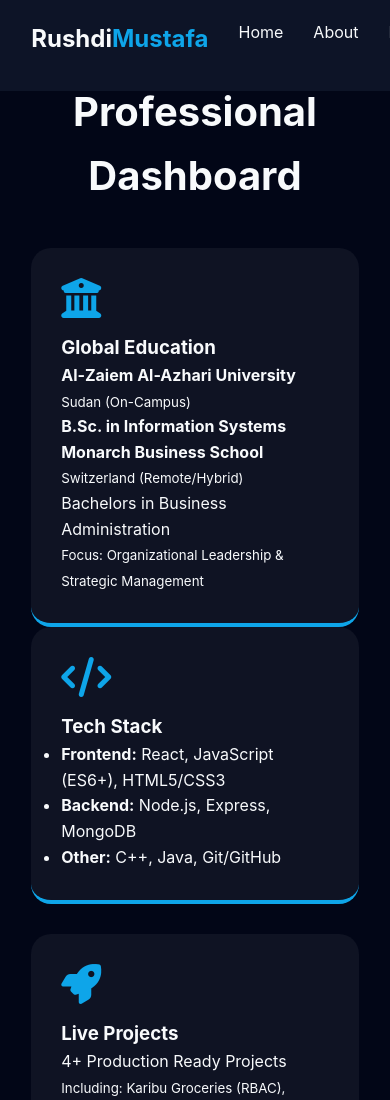
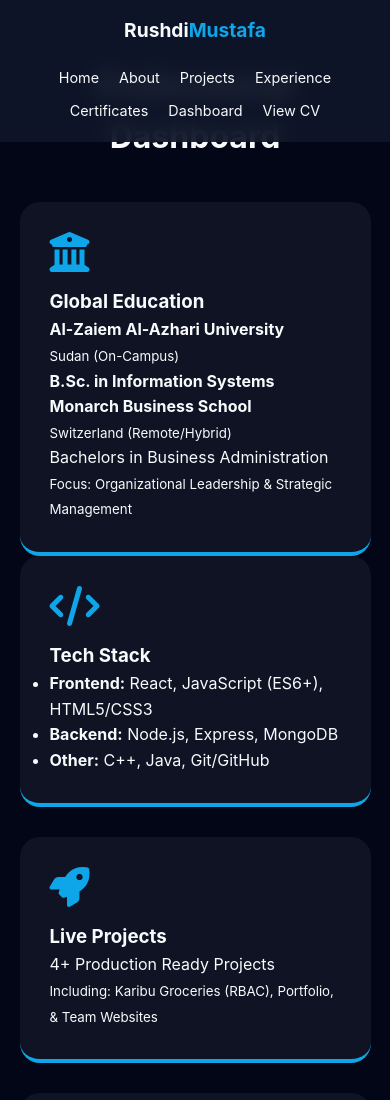
Before and after one commit to rushdim/my-website, a plain HTML site: page dash.html in a window 390 px wide. Shown: the top 1100 px of the page. Drawn offline with Linux system fonts and the light colour scheme.

Commit message:
responsive

```diff
--- a/exp.css
+++ b/exp.css
@@ -57,3 +57,73 @@
     margin-bottom: 5px;
     color: #e2e8f0;
 }
+
+/* --- Responsive Media Queries --- */
+
+/* For Tablets (Screens smaller than 992px) */
+@media (max-width: 992px) {
+    .container {
+        padding: 60px 5%; /* Reduce side padding */
+    }
+
+    .section-title {
+        font-size: 2rem;
+    }
+}
+
+/* For Mobile Phones (Screens smaller than 768px) */
+@media (max-width: 768px) {
+    .navbar {
+        flex-direction: column; /* Stack logo and links */
+        padding: 15px 5%;
+        text-align: center;
+    }
+
+    .nav-links {
+        margin-top: 15px;
+        flex-wrap: wrap; /* Let links wrap to next line if needed */
+        justify-content: center;
+    }
+
+    .nav-links li {
+        margin: 5px 10px; /* Space out links better for fingers */
+    }
+
+    .hero-section {
+        height: auto;
+        padding: 120px 20px 60px; /* Extra top padding so navbar doesn't cover text */
+    }
+
+    .hero-content h1 {
+        font-size: 1.8rem;
+    }
+
+    .profile-img {
+        width: 140px;
+        height: 140px;
+    }
+
+    .dashboard-grid {
+        grid-template-columns: 1fr; /* Force 1 column on small phones */
+    }
+
+    .glass-card {
+        padding: 20px;
+    }
+
+    .footer-icons a {
+        font-size: 1.5rem;
+        margin: 0 10px;
+    }
+}
+
+/* Fix for extra small screens (below 400px) */
+@media (max-width: 400px) {
+    .nav-links {
+        font-size: 0.9rem;
+    }
+
+    .logo {
+        font-size: 1.2rem;
+    }
+}
--- a/style.css
+++ b/style.css
@@ -48,6 +48,7 @@ body {
     text-align: center;
     position: relative;
 }
+
 
 .overlay {
     position: absolute;
@@ -113,3 +114,72 @@ footer { background: #0f172a; padding: 60px 0; text-align: center; }
 .footer-icons { margin: 20px 0; }
 .footer-icons a { color: var(--text-white); font-size: 1.8rem; margin: 0 15px; transition: 0.3s; }
 .footer-icons a:hover { color: var(--accent); }
+/* --- Responsive Media Queries --- */
+
+/* For Tablets (Screens smaller than 992px) */
+@media (max-width: 992px) {
+    .container {
+        padding: 60px 5%; /* Reduce side padding */
+    }
+
+    .section-title {
+        font-size: 2rem;
+    }
+}
+
+/* For Mobile Phones (Screens smaller than 768px) */
+@media (max-width: 768px) {
+    .navbar {
+        flex-direction: column; /* Stack logo and links */
+        padding: 15px 5%;
+        text-align: center;
+    }
+
+    .nav-links {
+        margin-top: 15px;
+        flex-wrap: wrap; /* Let links wrap to next line if needed */
+        justify-content: center;
+    }
+
+    .nav-links li {
+        margin: 5px 10px; /* Space out links better for fingers */
+    }
+
+    .hero-section {
+        height: auto;
+        padding: 120px 20px 60px; /* Extra top padding so navbar doesn't cover text */
+    }
+
+    .hero-content h1 {
+        font-size: 1.8rem;
+    }
+
+    .profile-img {
+        width: 140px;
+        height: 140px;
+    }
+
+    .dashboard-grid {
+        grid-template-columns: 1fr; /* Force 1 column on small phones */
+    }
+
+    .glass-card {
+        padding: 20px;
+    }
+
+    .footer-icons a {
+        font-size: 1.5rem;
+        margin: 0 10px;
+    }
+}
+
+/* Fix for extra small screens (below 400px) */
+@media (max-width: 400px) {
+    .nav-links {
+        font-size: 0.9rem;
+    }
+
+    .logo {
+        font-size: 1.2rem;
+    }
+}
```
Also changed, not shown: 1 other file.
